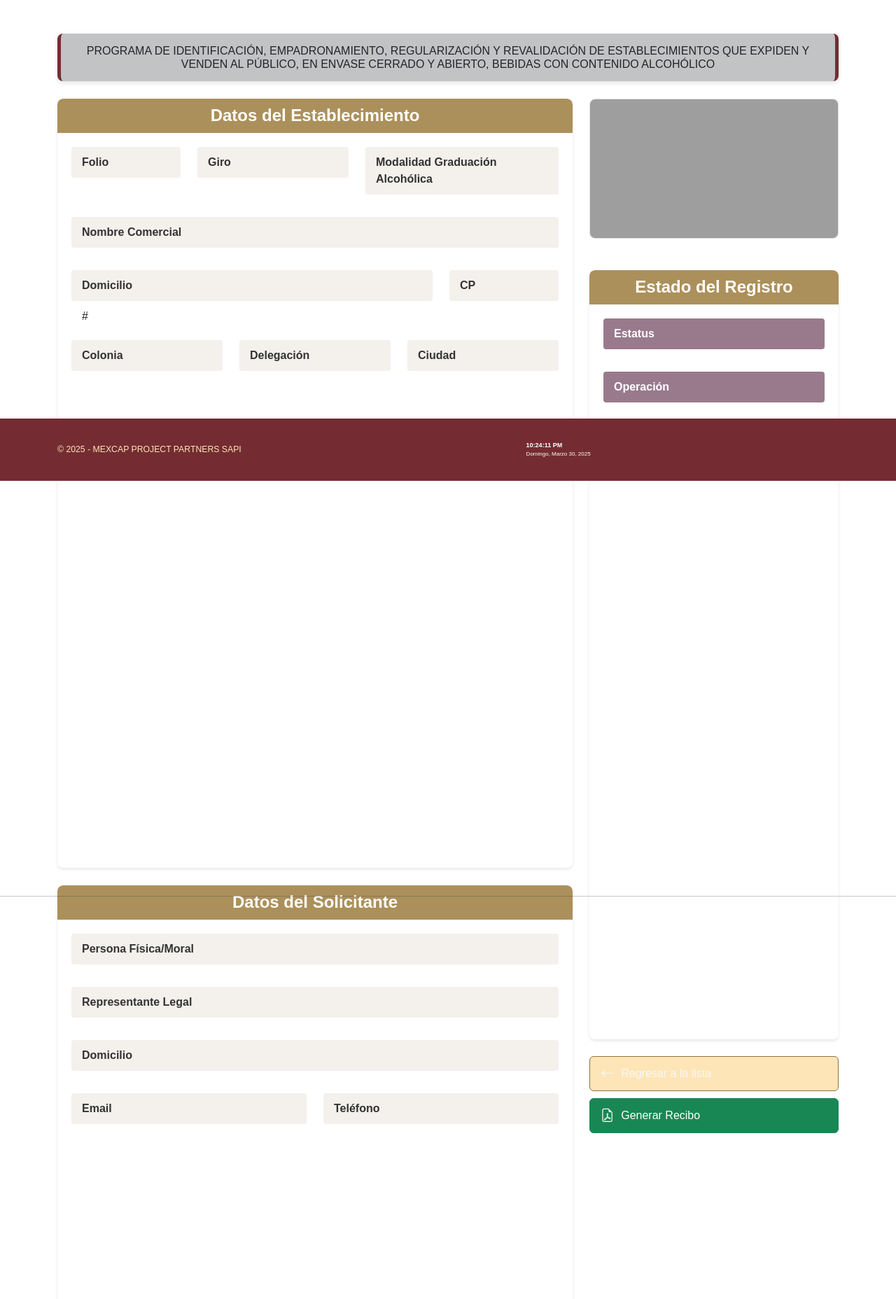
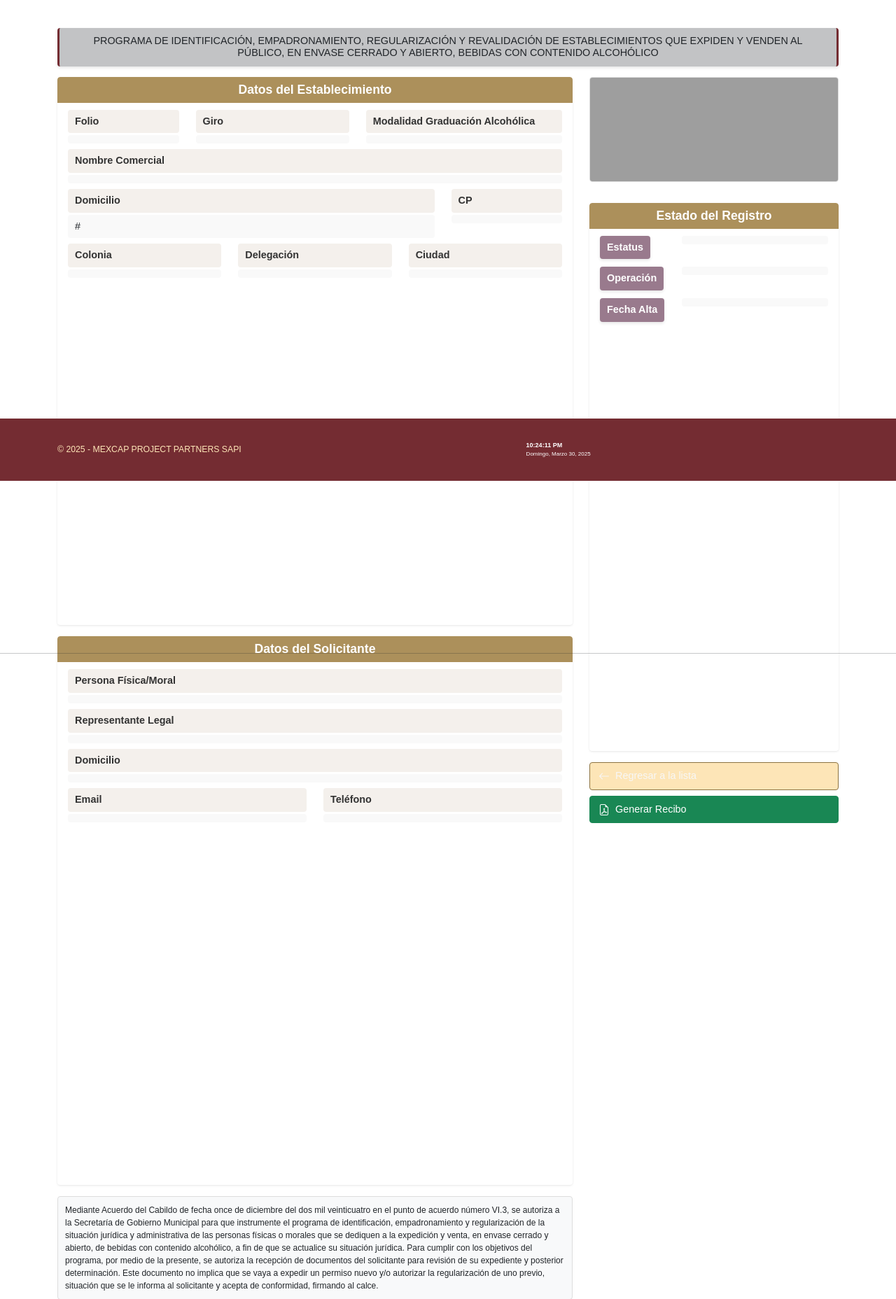
Before and after one commit to Abdielcoder/bebal, a PHP site: page /detalleRegistro.php in a window 1280 px wide. Shown: the part 113-1969 px from the top of the page at 70% size. Run offline with PHP 8.4, Linux system fonts and the light colour scheme; the visitor is signed in with stand-in values (Sample User, id 1); data that the repository does not hold is empty; grey boxes are pictures that could not be loaded.

Commit message:
Compacta la interfaz de detalleRegistro.php para un diseño más eficiente

```diff
--- a/detalleRegistro.php
+++ b/detalleRegistro.php
@@ -39,20 +39,25 @@ session_start();
     <style>
         .encabezado-programa {
             background-color: var(--color-tertiary-light);
-            border-radius: 8px;
-            padding: 15px 20px;
-            margin-bottom: 25px;
+            border-radius: 4px;
+            padding: 10px 15px;
+            margin-bottom: 15px;
             text-align: center;
-            border-left: 5px solid var(--color-primary);
-            border-right: 5px solid var(--color-primary);
-            box-shadow: 0 3px 6px rgba(0, 0, 0, 0.1);
+            border-left: 3px solid var(--color-primary);
+            border-right: 3px solid var(--color-primary);
+            box-shadow: 0 2px 4px rgba(0, 0, 0, 0.1);
+        }
+
+        .encabezado-programa h6 {
+            font-size: 0.9rem;
+            margin: 0;
         }
 
         .seccion-datos {
             background-color: #fff;
-            border-radius: 8px;
-            box-shadow: 0 2px 4px rgba(0, 0, 0, 0.1);
-            margin-bottom: 25px;
+            border-radius: 4px;
+            box-shadow: 0 1px 3px rgba(0, 0, 0, 0.1);
+            margin-bottom: 15px;
             overflow: hidden;
             height: 100%;
         }
@@ -60,34 +65,40 @@ session_start();
         .seccion-datos .encabezado {
             background-color: #AC905B;
             color: white;
-            padding: 10px 15px;
+            padding: 8px 12px;
             text-align: center;
-            border-top-left-radius: 8px;
-            border-top-right-radius: 8px;
+            border-top-left-radius: 4px;
+            border-top-right-radius: 4px;
         }
 
         .seccion-datos .encabezado h4 {
             margin: 0;
             font-weight: 600;
+            font-size: 1.1rem;
         }
 
         .seccion-datos .contenido {
-            padding: 20px;
+            padding: 10px 15px;
         }
 
         .fila-datos {
-            margin-bottom: 12px;
+            margin-bottom: 8px;
         }
 
         .etiqueta {
             background-color: #f4f0ec;
             font-weight: 600;
-            padding: 10px 15px;
+            padding: 6px 10px;
             border-radius: 4px;
+            font-size: 0.9rem;
+            margin-bottom: 3px;
         }
 
         .valor {
-            padding: 10px 15px;
+            padding: 6px 10px;
+            font-size: 0.9rem;
+            background-color: #f9f9f9;
+            border-radius: 4px;
         }
 
         .valor-destacado {
@@ -101,63 +112,82 @@ session_start();
 
         .area-botones {
             margin-top: 0;
-            margin-bottom: 25px;
+            margin-bottom: 15px;
             display: flex;
             flex-direction: column;
-            gap: 10px;
+            gap: 8px;
         }
 
         .area-botones .btn {
-            padding: 12px 15px;
-            font-size: 1rem;
+            padding: 8px 12px;
+            font-size: 0.9rem;
             text-align: left;
             display: flex;
             align-items: center;
         }
 
         .area-botones .btn i {
-            margin-right: 10px;
-            font-size: 1.2rem;
+            margin-right: 8px;
+            font-size: 1rem;
         }
 
         .nota-legal {
             background-color: #f8f9fa;
-            border-radius: 8px;
-            padding: 15px;
-            font-size: 0.85rem;
+            border-radius: 4px;
+            padding: 10px;
+            font-size: 0.75rem;
             border: 1px solid #ddd;
-            margin-bottom: 20px;
+            margin-bottom: 15px;
         }
 
         .estatus-seccion {
             background-color: #f8f9fa;
-            border-radius: 8px;
+            border-radius: 4px;
             border: 1px solid #ddd;
-            margin-bottom: 25px;
+            margin-bottom: 15px;
         }
 
         .foto-establecimiento {
             width: 100%;
             height: auto;
-            max-height: 200px;
+            max-height: 150px;
             object-fit: cover;
-            border-radius: 8px;
-            margin-bottom: 20px;
+            border-radius: 4px;
+            margin-bottom: 15px;
             border: 1px solid #ddd;
         }
 
         .info-bloque {
-            margin-bottom: 25px;
+            margin-bottom: 15px;
+        }
+
+        .estatus-badge {
+            background-color: #997a8d;
+            color: white;
+            padding: 6px 10px;
+            border-radius: 4px;
+            font-weight: 600;
+            font-size: 0.9rem;
+            margin-bottom: 3px;
+        }
+
+        .mt-compact {
+            margin-top: 10px;
+        }
+
+        .mb-compact {
+            margin-bottom: 10px;
         }
 
         @media (max-width: 768px) {
             .etiqueta, .valor {
-                padding: 8px 10px;
+                padding: 5px 8px;
+                font-size: 0.85rem;
             }
 
             .sidebar {
                 position: static;
-                margin-top: 30px;
+                margin-top: 15px;
             }
         }
     </style>
@@ -244,10 +274,10 @@ $COLONIA=$row_colonia['colonia'];
 ##
 ?>
 
-    <div class="mt-4">
+    <div class="mt-3">
         <!-- Encabezado del programa -->
         <div class="encabezado-programa">
-            <h6 class="mb-0">PROGRAMA DE IDENTIFICACIÓN, EMPADRONAMIENTO, REGULARIZACIÓN Y REVALIDACIÓN DE ESTABLECIMIENTOS QUE EXPIDEN Y VENDEN AL PÚBLICO, EN ENVASE CERRADO Y ABIERTO, BEBIDAS CON CONTENIDO ALCOHÓLICO</h6>
+            <h6>PROGRAMA DE IDENTIFICACIÓN, EMPADRONAMIENTO, REGULARIZACIÓN Y REVALIDACIÓN DE ESTABLECIMIENTOS QUE EXPIDEN Y VENDEN AL PÚBLICO, EN ENVASE CERRADO Y ABIERTO, BEBIDAS CON CONTENIDO ALCOHÓLICO</h6>
         </div>
 
         <div class="row">
@@ -268,7 +298,7 @@ $COLONIA=$row_colonia['colonia'];
                                 <div class="etiqueta">Giro</div>
                                 <div class="valor"><?php echo $GIRO; ?></div>
                             </div>
-                            <div class="col-md-5 col-12 mt-md-0 mt-3">
+                            <div class="col-md-5 col-12 mt-md-0 mt-2">
                                 <div class="etiqueta">Modalidad Graduación Alcohólica</div>
                                 <div class="valor"><?php echo $MODALIDAD_GA; ?></div>
                             </div>
@@ -289,7 +319,7 @@ $COLONIA=$row_colonia['colonia'];
                                     <?php if (!empty($numerointerno_local_establecimiento)) echo $numerointerno_local_establecimiento; ?>
                                 </div>
                             </div>
-                            <div class="col-md-3 col-12 mt-md-0 mt-3">
+                            <div class="col-md-3 col-12 mt-md-0 mt-2">
                                 <div class="etiqueta">CP</div>
                                 <div class="valor"><?php echo $cp_establecimiento; ?></div>
                             </div>
@@ -300,11 +330,11 @@ $COLONIA=$row_colonia['colonia'];
                                 <div class="etiqueta">Colonia</div>
                                 <div class="valor"><?php echo $COLONIA; ?></div>
                             </div>
-                            <div class="col-md-4 col-12 mt-md-0 mt-3">
+                            <div class="col-md-4 col-12 mt-md-0 mt-2">
                                 <div class="etiqueta">Delegación</div>
                                 <div class="valor"><?php echo $DELEGACION; ?></div>
                             </div>
-                            <div class="col-md-4 col-12 mt-md-0 mt-3">
+                            <div class="col-md-4 col-12 mt-md-0 mt-2">
                                 <div class="etiqueta">Ciudad</div>
                                 <div class="valor"><?php echo $MUNICIPIO; ?></div>
                             </div>
@@ -313,7 +343,7 @@ $COLONIA=$row_colonia['colonia'];
                 </div>
 
                 <!-- Sección de datos del solicitante -->
-                <div class="seccion-datos mt-4">
+                <div class="seccion-datos mt-3">
                     <div class="encabezado">
                         <h4>Datos del Solicitante</h4>
                     </div>
@@ -344,7 +374,7 @@ $COLONIA=$row_colonia['colonia'];
                                 <div class="etiqueta">Email</div>
                                 <div class="valor"><?php echo $email_solicitante; ?></div>
                             </div>
-                            <div class="col-md-6 col-12 mt-md-0 mt-3">
+                            <div class="col-md-6 col-12 mt-md-0 mt-2">
                                 <div class="etiqueta">Teléfono</div>
                                 <div class="valor"><?php echo $telefono_solicitante; ?></div>
                             </div>
@@ -353,7 +383,7 @@ $COLONIA=$row_colonia['colonia'];
                 </div>
 
                 <!-- Nota legal -->
-                <div class="nota-legal mt-4">
+                <div class="nota-legal mt-3">
                     <p class="mb-0">
                         Mediante Acuerdo del Cabildo de fecha once de diciembre del dos mil veinticuatro en el punto de acuerdo número VI.3, se autoriza a la Secretaría de Gobierno Municipal para que instrumente el programa de identificación, empadronamiento y regularización de la situación jurídica y administrativa de las personas físicas o morales que se dediquen a la expedición y venta, en envase cerrado y abierto, de bebidas con contenido alcohólico, a fin de que se actualice su situación jurídica. Para cumplir con los objetivos del programa, por medio de la presente, se autoriza la recepción de documentos del solicitante para revisión de su expediente y posterior determinación. Este documento no implica que se vaya a expedir un permiso nuevo y/o autorizar la regularización de uno previo, situación que se le informa al solicitante y acepta de conformidad, firmando al calce.
                     </p>
@@ -375,27 +405,43 @@ $COLONIA=$row_colonia['colonia'];
                     <?php endif; ?>
 
                     <!-- Sección de estatus -->
-                    <div class="seccion-datos mb-4">
+                    <div class="seccion-datos mb-3">
                         <div class="encabezado">
                             <h4>Estado del Registro</h4>
                         </div>
                         <div class="contenido">
-                            <div class="fila-datos">
-                                <div class="etiqueta" style="background-color: #997a8d; color: white;">Estatus</div>
-                                <div class="valor"><?php echo $estatus; ?></div>
+                            <div class="row fila-datos">
+                                <div class="col-4">
+                                    <div class="estatus-badge">Estatus</div>
+                                </div>
+                                <div class="col-8">
+                                    <div class="valor"><?php echo $estatus; ?></div>
+                                </div>
                             </div>
-                            <div class="fila-datos">
-                                <div class="etiqueta" style="background-color: #997a8d; color: white;">Operación</div>
-                                <div class="valor"><?php echo $operacion; ?></div>
+                            <div class="row fila-datos">
+                                <div class="col-4">
+                                    <div class="estatus-badge">Operación</div>
+                                </div>
+                                <div class="col-8">
+                                    <div class="valor"><?php echo $operacion; ?></div>
+                                </div>
                             </div>
-                            <div class="fila-datos">
-                                <div class="etiqueta" style="background-color: #997a8d; color: white;">Fecha Alta</div>
-                                <div class="valor"><?php echo $fecha_alta; ?></div>
+                            <div class="row fila-datos">
+                                <div class="col-4">
+                                    <div class="estatus-badge">Fecha Alta</div>
+                                </div>
+                                <div class="col-8">
+                                    <div class="valor"><?php echo $fecha_alta; ?></div>
+                                </div>
                             </div>
                             <?php if (!empty($numero_permiso)): ?>
-                            <div class="fila-datos">
-                                <div class="etiqueta" style="background-color: #997a8d; color: white;">Número de Permiso</div>
-                                <div class="valor"><?php echo $numero_permiso; ?></div>
+                            <div class="row fila-datos">
+                                <div class="col-4">
+                                    <div class="estatus-badge">Permiso</div>
+                                </div>
+                                <div class="col-8">
+                                    <div class="valor"><?php echo $numero_permiso; ?></div>
+                                </div>
                             </div>
                             <?php endif; ?>
                         </div>
@@ -403,32 +449,32 @@ $COLONIA=$row_colonia['colonia'];
 
                     <!-- Botones de acción -->
                     <div class="area-botones">
-                        <a href="principal.php?pagina=<?php echo $page; ?>" class="btn btn-secondary">
+                        <a href="principal.php?pagina=<?php echo $page; ?>" class="btn btn-secondary btn-sm">
                             <i class="bi bi-arrow-left"></i> Regresar a la lista
                         </a>
 
-                        <a href="generar_pdf_html.php?id=<?php echo $IDPRINCIPAL; ?>" target="_blank" class="btn btn-success">
+                        <a href="generar_pdf_html.php?id=<?php echo $IDPRINCIPAL; ?>" target="_blank" class="btn btn-success btn-sm">
                             <i class="bi bi-file-earmark-pdf"></i> Generar Recibo
                         </a>
 
                         <?php if ($estatus=='Generar Recibo Inspeccion') { ?>
-                            <a href="#revisarPago" data-toggle="modal" data-nombre_comercial_establecimiento="<?php echo $nombre_comercial_establecimiento; ?>" data-folio="<?php echo $folio; ?>" data-idprincipal="<?php echo $IDPRINCIPAL; ?>" data-pagina="<?php echo $page; ?>" class="btn btn-info" title="Revisar Pago">
+                            <a href="#revisarPago" data-toggle="modal" data-nombre_comercial_establecimiento="<?php echo $nombre_comercial_establecimiento; ?>" data-folio="<?php echo $folio; ?>" data-idprincipal="<?php echo $IDPRINCIPAL; ?>" data-pagina="<?php echo $page; ?>" class="btn btn-info btn-sm" title="Revisar Pago">
                                 <i class="bi bi-check-circle"></i> Revisar Pago
                             </a>
 
-                            <a href="#EliminarRegistro" data-toggle="modal" data-nombre_comercial_establecimiento="<?php echo $nombre_comercial_establecimiento; ?>" data-folio="<?php echo $folio; ?>" data-idprincipal="<?php echo $IDPRINCIPAL; ?>" data-pagina="<?php echo $page; ?>" class="btn btn-danger" title="Eliminar Registro">
+                            <a href="#EliminarRegistro" data-toggle="modal" data-nombre_comercial_establecimiento="<?php echo $nombre_comercial_establecimiento; ?>" data-folio="<?php echo $folio; ?>" data-idprincipal="<?php echo $IDPRINCIPAL; ?>" data-pagina="<?php echo $page; ?>" class="btn btn-danger btn-sm" title="Eliminar Registro">
                                 <i class="bi bi-trash"></i> Eliminar Registro
                             </a>
                         <?php } else if ($estatus=='Efectuar Inspeccion') { ?>
-                            <a href="#EfectuarInspeccion" data-toggle="modal" data-nombre_comercial_establecimiento="<?php echo $nombre_comercial_establecimiento; ?>" data-folio="<?php echo $folio; ?>" data-idprincipal="<?php echo $IDPRINCIPAL; ?>" data-pagina="<?php echo $page; ?>" class="btn btn-info" title="Registrar Inspección">
+                            <a href="#EfectuarInspeccion" data-toggle="modal" data-nombre_comercial_establecimiento="<?php echo $nombre_comercial_establecimiento; ?>" data-folio="<?php echo $folio; ?>" data-idprincipal="<?php echo $IDPRINCIPAL; ?>" data-pagina="<?php echo $page; ?>" class="btn btn-info btn-sm" title="Registrar Inspección">
                                 <i class="bi bi-clipboard-check"></i> Registrar Inspección
                             </a>
                         <?php } ?>
 
                         <?php if (!empty($observaciones)): ?>
-                        <div class="alert alert-info mt-3">
+                        <div class="alert alert-info mt-2 py-2 px-3">
                             <strong><i class="bi bi-info-circle"></i> Observaciones:</strong>
-                            <p class="mb-0 mt-2"><?php echo $observaciones; ?></p>
+                            <p class="mb-0 mt-1 small"><?php echo $observaciones; ?></p>
                         </div>
                         <?php endif; ?>
                     </div>
```
